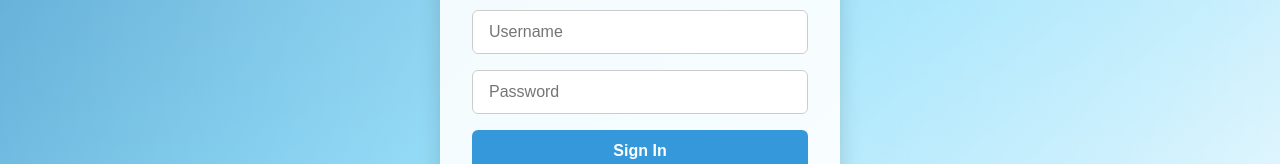
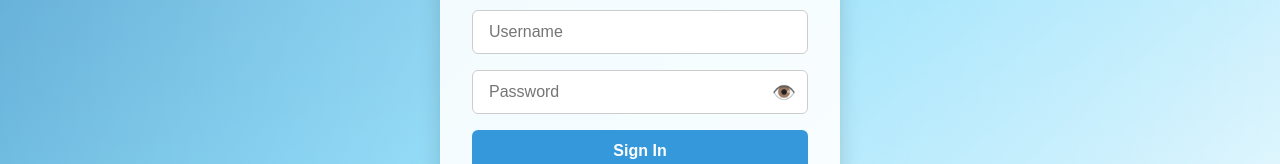
Before and after one commit to mithun-yadav/webCartix, a React (Vite) app: page /login in a window 1280 px wide. Shown: the part 343-507 px from the top of the page. Built offline with nearby package versions, Linux system fonts and the light colour scheme.

Commit message:
✨ feat: add password visibility toggle to login form

```diff
--- a/src/components/login/Login.module.css
+++ b/src/components/login/Login.module.css
@@ -78,3 +78,24 @@
 .button:hover {
   background-color: #2980b9;
 }
+
+.inputWrapper {
+  position: relative;
+  width: 100%;
+}
+
+.inputWrapper input {
+  width: 100%;
+  padding-right: 2.5rem; /* Space for icon */
+}
+
+.passwordToggleIcon {
+  position: absolute;
+  top: 50%;
+  right: 12px;
+  transform: translateY(-50%);
+  cursor: pointer;
+  font-size: 1.2rem;
+  color: #555;
+  user-select: none;
+}
--- a/src/components/login/Login.tsx
+++ b/src/components/login/Login.tsx
@@ -1,8 +1,10 @@
 import { toast } from "react-toastify";
 import styles from "./Login.module.css";
 import { Navigate } from "react-router-dom";
+import { useState } from "react";
 
 const Login = () => {
+  const [showPassword, setShowPassword] = useState(false);
   const isAuthenticated = localStorage.getItem("auth") === "true";
   if (isAuthenticated) {
     return <Navigate to="/" replace />;
@@ -13,8 +15,6 @@ const Login = () => {
     const form = e.currentTarget;
     const username = form.username.value;
     const password = form.password.value;
-    console.log(username, password, "$$");
-
     if (
       username === import.meta.env.VITE_USERNAME &&
       password === import.meta.env.VITE_PASSWORD
@@ -37,12 +37,20 @@ const Login = () => {
           name="username"
           className={styles.input}
         />
-        <input
-          type="password"
-          placeholder="Password"
-          className={styles.input}
-          name="password"
-        />
+        <div className={styles.inputWrapper}>
+          <input
+            type={showPassword ? "text" : "password"}
+            placeholder="Password"
+            className={styles.input}
+            name="password"
+          />
+          <span
+            className={styles.passwordToggleIcon}
+            onClick={() => setShowPassword((prev) => !prev)}
+          >
+            {showPassword ? "🙈" : "👁️"}
+          </span>
+        </div>
         <button type="submit" className={styles.button}>
           Sign In
         </button>
```
